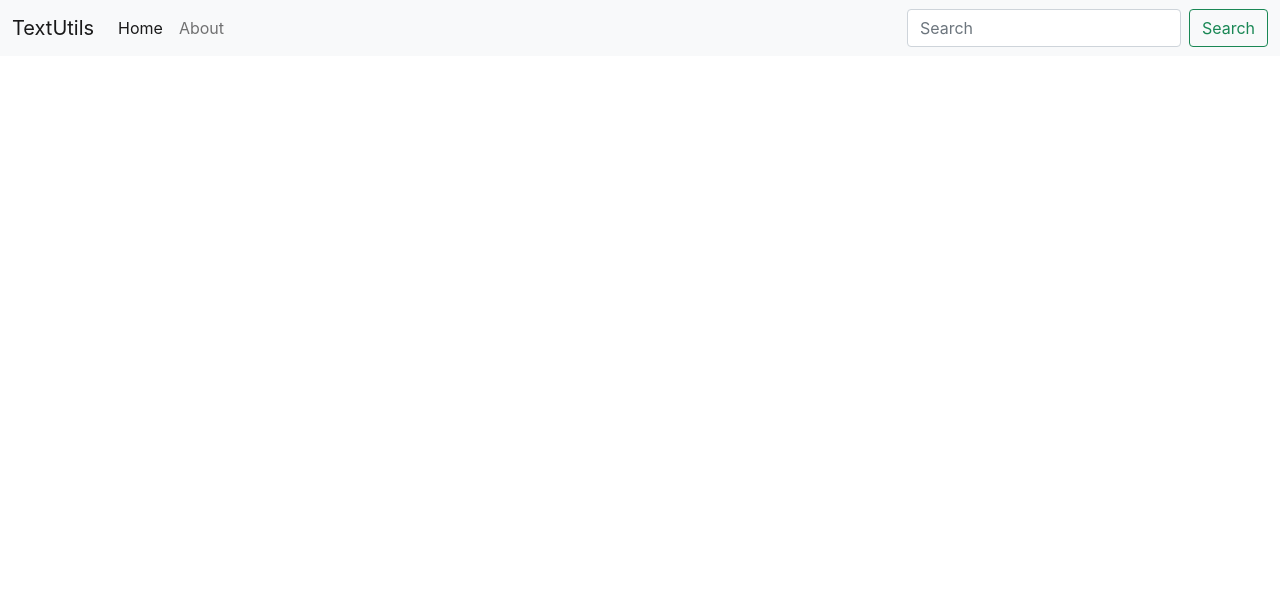
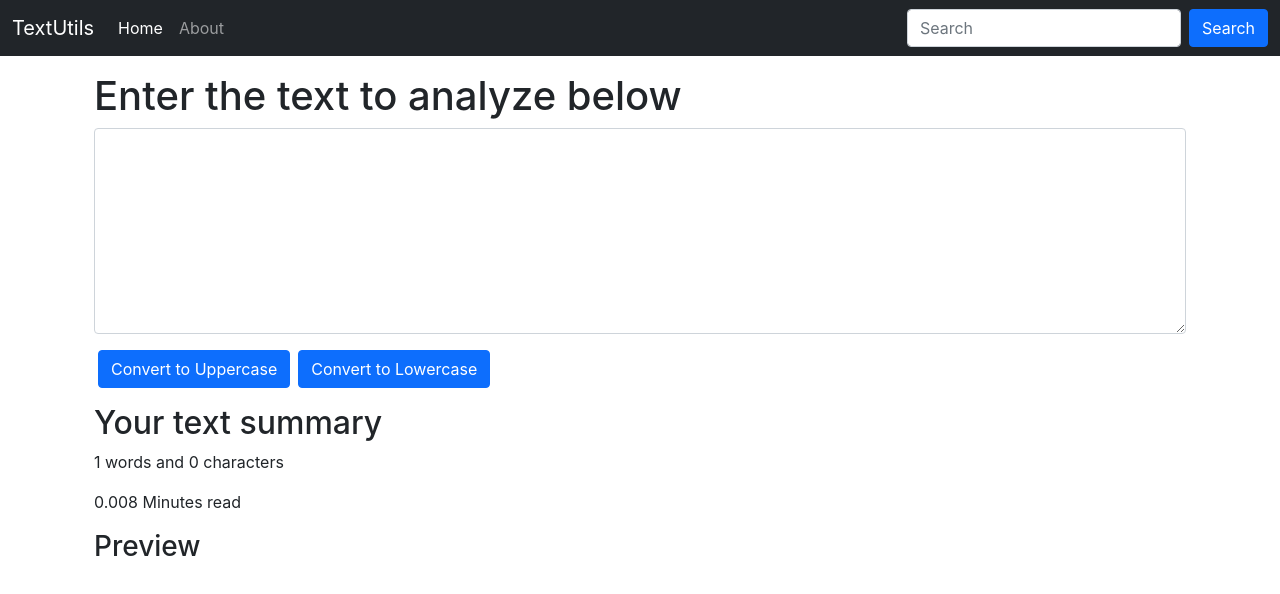
Before and after one commit to yandys09/TextUtils, a React (Create React App) app: page / in a window 1280 px wide. Shown: the top 594 px of the page. Built offline with nearby package versions, Linux system fonts and the light colour scheme.

Commit message:
Text Form

```diff
--- a/src/App.js
+++ b/src/App.js
@@ -1,5 +1,6 @@
 import "./App.css";
 import Navbar from './components/Navbar';
+import TextForm from './components/TextForm';
 
 
 function App() {
@@ -7,6 +8,10 @@
     <>
       <Navbar title="TextUtils" aboutText="About"/>
       {/* <Navbar /> */}
+      <div className="container my-3">
+         <TextForm heading="Enter the text to analyze below"/>
+      </div>
+
     </>
   );
 }
--- a/src/components/Navbar.js
+++ b/src/components/Navbar.js
@@ -3,7 +3,7 @@
 
 function Navbar(props) {
   return (
-    <nav className="navbar navbar-expand-lg navbar-light bg-light">
+    <nav className="navbar navbar-expand-lg navbar-dark bg-dark">
       <div className="container-fluid">
         <a className="navbar-brand" href="/">
           {props.title}
@@ -39,7 +39,7 @@
               placeholder="Search"
               aria-label="Search"
             />
-            <button className="btn btn-outline-success" type="submit">
+            <button className="btn btn-primary" type="submit">
               Search
             </button>
           </form>
--- /dev/null
+++ b/src/components/TextForm.js
@@ -0,0 +1,48 @@
+import React, { useState } from "react";
+
+export default function TextForm(props) {
+  const handleUpClick = () => {
+    let newText = text.toUpperCase();
+    setText(newText);
+  };
+  const handleLoClick = () => {
+    let newText = text.toLowerCase();
+    setText(newText);
+  };
+  const handleOnChange = (event) => {
+    setText(event.target.value);
+  };
+  const [text, setText] = useState("");
+
+  return (
+    <>
+      <div className="container">
+        <h1>{props.heading}</h1>
+        <div className="mb-3">
+          <textarea
+            className="form-control"
+            value={text}
+            onChange={handleOnChange}
+            id="myBox"
+            rows="8"
+          ></textarea>
+        </div>
+        <button className="btn btn-primary mx-1" onClick={handleUpClick}>
+          Convert to Uppercase
+        </button>
+        <button className="btn btn-primary mx-1" onClick={handleLoClick}>
+          Convert to Lowercase
+        </button>
+      </div>
+      <div className="container my-3">
+        <h2>Your text summary</h2>
+        <p>
+          {text.split(" ").length} words and {text.length} characters
+        </p>
+        <p>{0.008 * text.split(" ").length} Minutes read</p>
+        <h3>Preview</h3>
+        <p>{text}</p>
+      </div>
+    </>
+  );
+}
```
